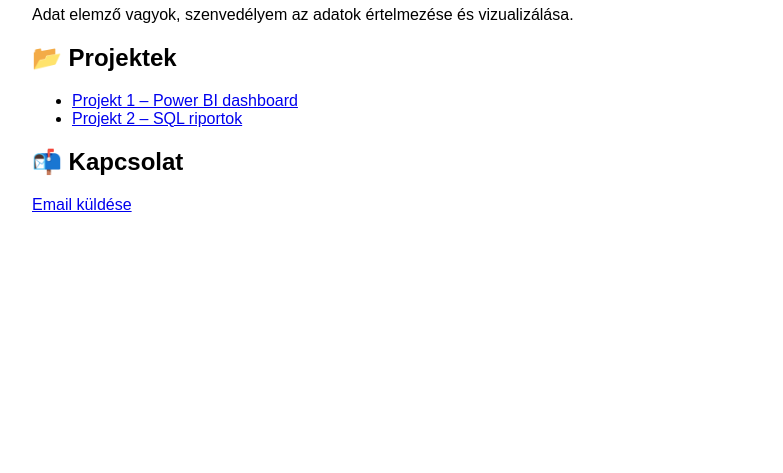
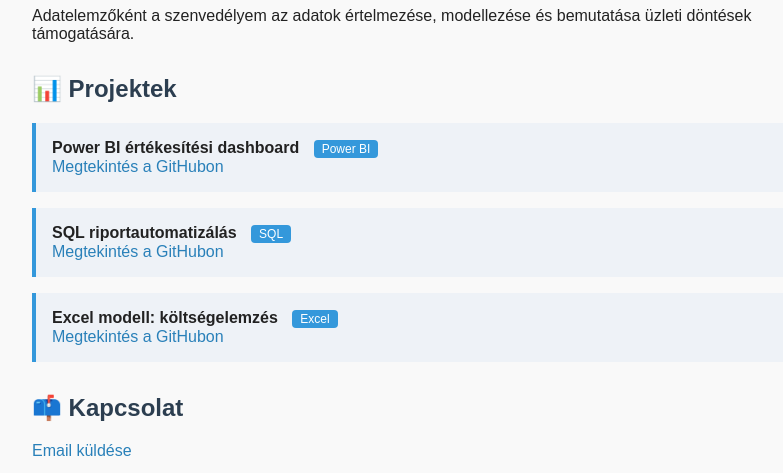
Before and after one commit to Almaxi/lajosalmasi.github.io, a plain HTML site: page index.html in a window 1280 px wide. Shown: the part 106-579 px from the top of the page, without its empty margins (208-991 px from the left). Drawn offline with Linux system fonts and the light colour scheme.

Commit message:
Adatelemzős portfólió frissítés

```diff
--- a/index.html
+++ b/index.html
@@ -1,3 +1,82 @@
+<!DOCTYPE html>
+<html lang="hu">
+<head>
+  <meta charset="UTF-8" />
+  <meta name="viewport" content="width=device-width, initial-scale=1.0" />
+  <title>Almási Lajos – Adatelemző Portfólió</title>
+  <style>
+    body {
+      font-family: 'Segoe UI', sans-serif;
+      background: #f9f9f9;
+      color: #222;
+      max-width: 800px;
+      margin: auto;
+      padding: 2rem;
+    }
+    h1, h2 {
+      color: #2c3e50;
+    }
+    .section {
+      margin-top: 2rem;
+    }
+    ul {
+      list-style: none;
+      padding-left: 0;
+    }
+    li {
+      margin-bottom: 1rem;
+      background: #eef2f7;
+      padding: 1rem;
+      border-left: 4px solid #3498db;
+    }
+    a {
+      text-decoration: none;
+      color: #2980b9;
+    }
+    .tag {
+      display: inline-block;
+      background: #3498db;
+      color: white;
+      padding: 2px 8px;
+      margin-left: 10px;
+      font-size: 12px;
+      border-radius: 4px;
+    }
+  </style>
+</head>
+<body>
+
+  <h1>👋 Szia, Lajos Almasi vagyok</h1>
+  <p>Adatelemzőként a szenvedélyem az adatok értelmezése, modellezése és bemutatása üzleti döntések támogatására.</p>
+
+  <div class="section">
+    <h2>📊 Projektek</h2>
+    <ul>
+      <li>
+        <strong>Power BI értékesítési dashboard</strong>
+        <span class="tag">Power BI</span>
+        <br/>
+        <a href="https://github.com/lajosalmasi/projekt1">Megtekintés a GitHubon</a>
+      </li>
+      <li>
+        <strong>SQL riportautomatizálás</strong>
+        <span class="tag">SQL</span>
+        <br/>
+        <a href="https://github.com/lajosalmasi/projekt2">Megtekintés a GitHubon</a>
+      </li>
+      <li>
+        <strong>Excel modell: költségelemzés</strong>
+        <span class="tag">Excel</span>
+        <br/>
+        <a href="https://github.com/lajosalmasi/projekt3">Megtekintés a GitHubon</a>
+      </li>
+    </ul>
+  </div>
+
+  <div class="section">
+    <h2>📫 Kapcsolat</h2>
+    <p><a href="mailto:morialma1@gmail.com">Email küldése</a></p>
+    <p
 <!DOCTYPE html>
 <html lang="hu">
 <head>
@@ -27,6 +106,6 @@
   </ul>
 
   <h2>📬 Kapcsolat</h2>
-  <p><a href="mailto:sajatemail@example.com">Email küldése</a></p>
+  <p><a href="mailto:morialma1@gmail.com">Email küldése</a></p>
 </body>
 </html>
```
